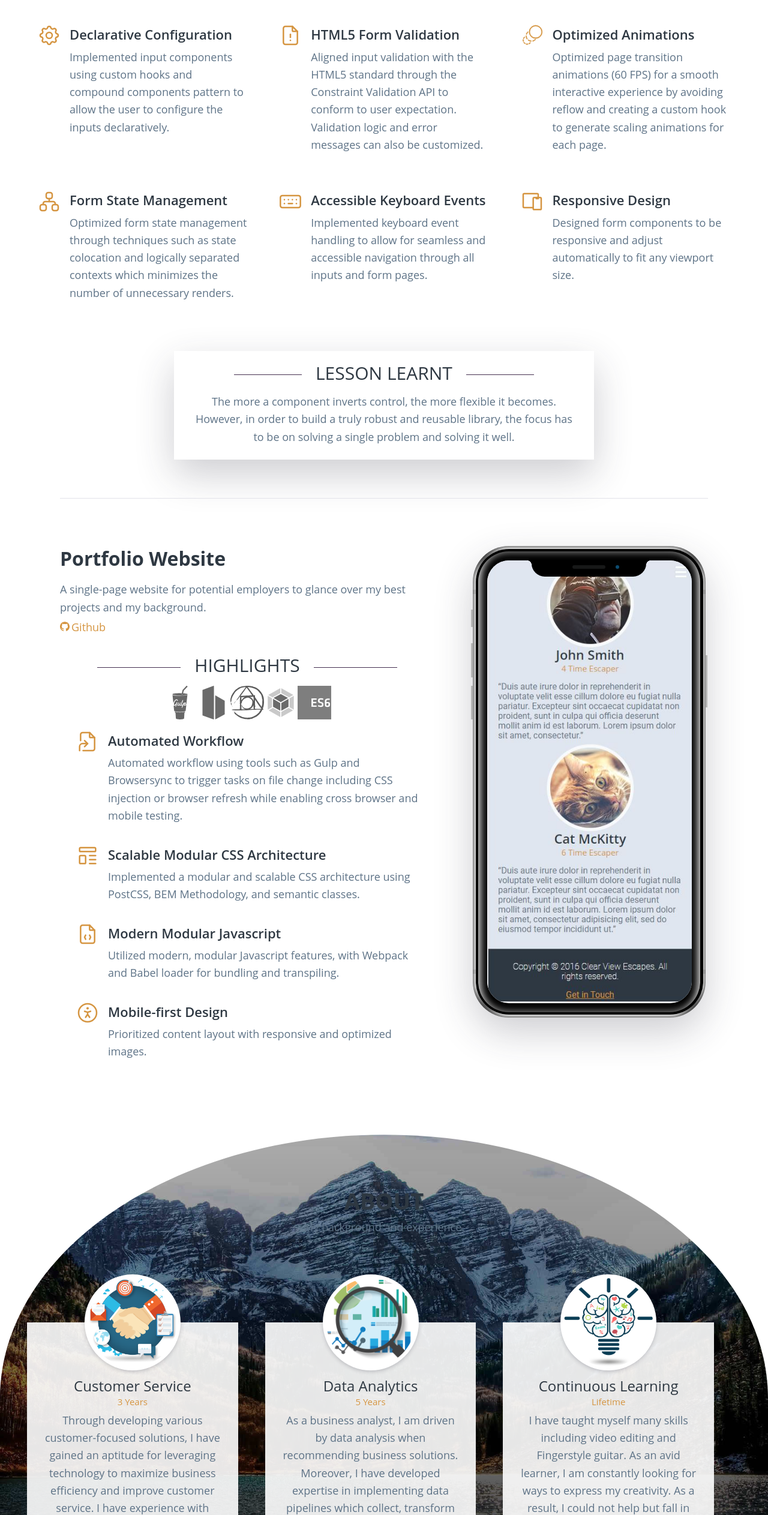
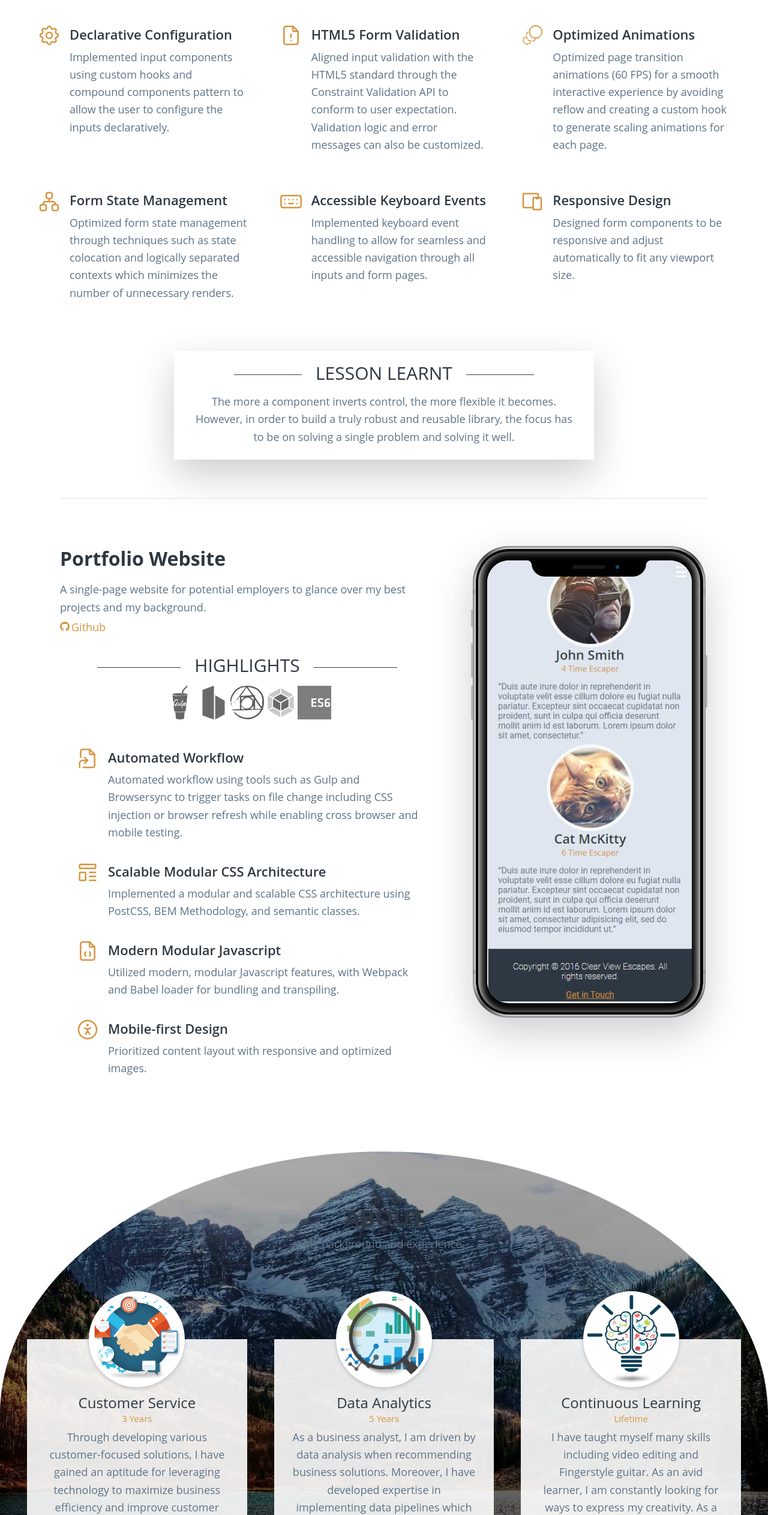
Before and after one commit to z2lai/portfolio-website, a plain HTML site: page index.html in a window 1280 px wide. Shown: the part 1664-4189 px from the top of the page at 60% size. Drawn offline with Linux system fonts and the light colour scheme; animation ran at ten frames a second.

Commit message:
refactored l-flex-row with About section

```diff
--- a/assets/styles/modules/_l-flex-row.css
+++ b/assets/styles/modules/_l-flex-row.css
@@ -12,44 +12,48 @@
     align-items: center;
   }
 
-  &--wrap-until-small {
-    justify-content: center;
-    @mixin atSmall {
+  &--nowrap-after-medium {
+    @mixin atMedium {
       flex-flow: row nowrap;
-      justify-content: flex-start;
     }
   }
 
-  &--gutters {
+  &--gutters-after-medium > * + * {
     @mixin atMedium {
-      margin-right: -45px;
+      margin-left: 45px;
     }
   }
 
-  &--gutters > * {
+  &__item {
+    margin-top: 1.75rem;
     flex: 1 1 100%;
-    @mixin atMedium {
-      flex: 1 1 33.3%;
-      padding-right: 45px;
-    }
   }
 
-  &__item--4 {
-    margin-top: 1.75rem;
-    flex: 0 0 100%;
-    @mixin atSmall {
-      flex: 0 0 50%;
-    }
-    @mixin atLarge {
-      flex: 0 0 33.3%;
-    }
+  &__item--margin-top-none {
+    margin-top: 0;
   }
 
-  &__item--full {
-    margin-top: 2rem;
-    flex: 1 1 100%;
+  &__item--margin-top-none-after-small {
     @mixin atSmall {
       margin-top: 0;
     }
   }
+
+  &__item--size-6-after-small {
+    @mixin atSmall {
+      flex-basis: 50%;
+    }
+  }
+
+  &__item--size-4-after-medium {
+    @mixin atLarge {
+      flex-basis: 33.3%;
+    }
+  }
+
+  &__item--size-4-after-large {
+    @mixin atLarge {
+      flex-basis: 33.3%;
+    }
+  }
 }
--- a/assets/styles/modules/_l-split-column.css
+++ b/assets/styles/modules/_l-split-column.css
@@ -2,21 +2,35 @@
   position: relative;
   display: flex;
   max-width: 1080px;
-  flex-direction: row;
-  flex-wrap: wrap;
+  flex-flow: row wrap;
   justify-content: center;
   @mixin atSmall {
     flex-wrap: nowrap;
-    justify-content: flex-start;
   }
 
   &--align-center {
     align-items: center;
   }
 
-  &--center-after-small {
+  &--flex-start-after-small {
     @mixin atSmall {
-      justify-content: center;
+      justify-content: flex-start;
+    }
+  }
+
+  &--gutters-after-small > * + * {
+    margin-top: 1.5rem;
+    @mixin atSmall {
+      margin-left: 64px;
+      margin-top: 0rem;
+    }
+  }
+
+  &--gutters-after-medium > * + * {
+    margin-top: 1.5rem;
+    @mixin atMedium {
+      margin-left: 64px;
+      margin-top: 0rem;
     }
   }
 
@@ -64,20 +78,4 @@
     width: 100%;
     height: auto;
   }
-
-  &--gutters-after-small > div + div {
-    margin-top: 1.5rem;
-    @mixin atSmall {
-      margin-left: 64px;
-      margin-top: 0rem;
-    }
-  }
-
-  &--gutters-after-medium > div + div {
-    margin-top: 1.5rem;
-    @mixin atMedium {
-      margin-left: 64px;
-      margin-top: 0rem;
-    }
-  }
 }
--- a/assets/styles/modules/_testimonial.css
+++ b/assets/styles/modules/_testimonial.css
@@ -1,6 +1,5 @@
 .testimonial {
   position: relative;
-  height: 100%;
   padding: 80px 18px 120px 18px;
   text-align: center;
   /* background-color: $lightBlue; */
--- a/index.html
+++ b/index.html
@@ -57,7 +57,8 @@
       </header>
 
       <article class="subsection">
-        <header class="l-split-column l-split-column--align-center l-split-column--gutters-after-small subsection">
+        <header
+          class="l-split-column l-split-column--align-center l-split-column--flex-start-after-small l-split-column--gutters-after-small subsection">
           <div
             class="l-split-column__column l-split-column__column--small-after-small l-split-column__column--medium-after-medium l-split-column__column--flex-none-after-small">
             <h3 class="subsection-title subsection-title--grey">
@@ -81,7 +82,8 @@
             </a>
           </div>
 
-          <div class="l-split-column__column l-split-column__column--large l-split-column__column--flex-none-after-small">
+          <div
+            class="l-split-column__column l-split-column__column--large l-split-column__column--flex-none-after-small">
             <img src="assets/images/react-multi-step-form.jpg" alt="React Multi-step Form Library Example App"
               class="frame frame--content-image">
           </div>
@@ -109,7 +111,8 @@
             </li>
           </ul>
           <div id="p1-tech-features" class="l-flex-row">
-            <div class="feature l-flex-row__item l-flex-row__item--4 js-feature js-feature--react">
+            <div
+              class="feature l-flex-row__item l-flex-row__item--size-6-after-small l-flex-row__item--size-4-after-large js-feature js-feature--react">
               <div class="feature__text">
                 <svg class="feature__icon">
                   <use xlink:href="assets/icons/symbol-defs.svg#icon-cog"></use>
@@ -122,7 +125,8 @@
               </div>
             </div>
 
-            <div class="l-flex-row__item l-flex-row__item--4 feature js-feature js-feature--html5">
+            <div
+              class="l-flex-row__item l-flex-row__item--size-6-after-small l-flex-row__item--size-4-after-large feature js-feature js-feature--html5">
               <div class="feature__text">
                 <svg class="feature__icon">
                   <use xlink:href="assets/icons/symbol-defs.svg#icon-file-alert"></use>
@@ -135,7 +139,8 @@
               </div>
             </div>
 
-            <div class="l-flex-row__item l-flex-row__item--4 feature js-feature js-feature--css3">
+            <div
+              class="l-flex-row__item l-flex-row__item--size-6-after-small l-flex-row__item--size-4-after-large feature js-feature js-feature--css3">
               <div class="feature__text">
                 <svg class="feature__icon">
                   <use xlink:href="assets/icons/symbol-defs.svg#icon-animation"></use>
@@ -149,7 +154,8 @@
               </div>
             </div>
 
-            <div class="l-flex-row__item l-flex-row__item--4 feature js-feature js-feature--react">
+            <div
+              class="l-flex-row__item l-flex-row__item--size-6-after-small l-flex-row__item--size-4-after-large feature js-feature js-feature--react">
               <div class="feature__text">
                 <svg class="feature__icon">
                   <use xlink:href="assets/icons/symbol-defs.svg#icon-site-map"></use>
@@ -162,7 +168,8 @@
               </div>
             </div>
 
-            <div class="l-flex-row__item l-flex-row__item--4 feature js-feature js-feature--html5">
+            <div
+              class="l-flex-row__item l-flex-row__item--size-6-after-small l-flex-row__item--size-4-after-large feature js-feature js-feature--html5">
               <div class="feature__text">
                 <svg class="feature__icon">
                   <use xlink:href="assets/icons/symbol-defs.svg#icon-keyboard"></use>
@@ -175,7 +182,8 @@
               </div>
             </div>
 
-            <div class="l-flex-row__item l-flex-row__item--4 feature js-feature js-feature--css3">
+            <div
+              class="l-flex-row__item l-flex-row__item--size-6-after-small l-flex-row__item--size-4-after-large feature js-feature js-feature--css3">
               <div class="feature__text">
                 <svg class="feature__icon">
                   <use xlink:href="assets/icons/symbol-defs.svg#icon-devices"></use>
@@ -189,8 +197,7 @@
           </div>
         </section>
 
-        <section
-          class="subsection subsection--extra-narrow generic-content-container--center">
+        <section class="subsection subsection--extra-narrow generic-content-container--center">
           <div class="frame frame--content-text">
             <h4 class="subsection-subtitle subsection-subtitle--inline subsection-subtitle--grey">
               Lesson Learnt
@@ -205,9 +212,9 @@
 
       </article>
 
-      <article class="l-split-column l-split-column--center-after-small l-split-column--gutters-after-medium subsection subsection--narrow subsection--divider subsection--last">
-        <div
-          class="l-split-column__column l-split-column__column--extra-large-after-medium">
+      <article
+        class="l-split-column l-split-column--gutters-after-medium subsection subsection--narrow subsection--divider subsection--last">
+        <div class="l-split-column__column l-split-column__column--extra-large-after-medium">
           <header class="">
             <h3 class="subsection-title subsection-title--grey">
               Portfolio Website
@@ -255,7 +262,7 @@
 
             <div id="p2-tech-features" class="l-flex-row">
               <div
-                class="l-flex-row__item l-flex-row__item--full feature js-feature js-feature--gulp js-feature--browsersync">
+                class="l-flex-row__item feature js-feature js-feature--gulp js-feature--browsersync">
                 <div class="feature__text">
                   <svg class="feature__icon">
                     <use xlink:href="assets/icons/symbol-defs.svg#icon-file-symlink"></use>
@@ -268,7 +275,8 @@
                   </p>
                 </div>
               </div>
-              <div class="l-flex-row__item l-flex-row__item--full feature js-feature js-feature--postcss">
+              <div
+                class="l-flex-row__item l-flex-row__item--margin-top-none-after-small feature js-feature js-feature--postcss">
                 <div class="feature__text">
                   <svg class="feature__icon">
                     <use xlink:href="assets/icons/symbol-defs.svg#icon-template"></use>
@@ -281,7 +289,7 @@
                 </div>
               </div>
               <div
-                class="l-flex-row__item l-flex-row__item--full feature js-feature js-feature--webpack js-feature--es6">
+                class="l-flex-row__item l-flex-row__item--margin-top-none-after-small feature js-feature js-feature--webpack js-feature--es6">
                 <div class="feature__text">
                   <svg class="feature__icon">
                     <use xlink:href="assets/icons/symbol-defs.svg#icon-file-code"></use>
@@ -293,7 +301,7 @@
                   </p>
                 </div>
               </div>
-              <div class="l-flex-row__item l-flex-row__item--full feature js-feature">
+              <div class="l-flex-row__item l-flex-row__item--margin-top-none-after-small feature js-feature">
                 <div class="feature__text">
                   <svg class="feature__icon">
                     <use xlink:href="assets/icons/symbol-defs.svg#icon-accessible"></use>
@@ -343,9 +351,8 @@
       </header>
 
       <section
-        class="subsection subsection--about l-flex-row l-flex-row--gutters generic-content-container--center">
-        <div>
-          <article class="testimonial">
+        class="subsection subsection--about l-flex-row l-flex-row--nowrap-after-medium l-flex-row--gutters-after-medium generic-content-container--center">
+        <article class="testimonial l-flex-row__item l-flex-row__item--margin-top-none l-flex-row__item--size-4-after-medium">
           <div class="testimonial__profile-picture">
             <img src="assets/images/customer-relationship-badge.png">
           </div>
@@ -356,9 +363,7 @@
             and implementing end-to-end solutions using Oracle software such as Service Cloud, Customer Portal,
             Knowledge Advanced, and Integration Cloud.</p>
         </article>
-        </div>
-        <div>
-          <article class="testimonial">
+        <article class="testimonial l-flex-row__item l-flex-row__item--margin-top-none l-flex-row__item--size-4-after-medium">
           <div class="testimonial__profile-picture">
             <img src="assets/images/data-analytics.png">
           </div>
@@ -368,9 +373,7 @@
             have developed expertise in implementing data pipelines which collect, transform and visualize data to
             reveal actionable insights.</p>
         </article>
-        </div>
-        <div>
-          <article class="testimonial testimonial--last">
+        <article class="testimonial testimonial--last l-flex-row__item l-flex-row__item--margin-top-none l-flex-row__item--size-4-after-medium">
           <div class="testimonial__profile-picture">
             <img src="assets/images/idea-brain.png" height="100%">
           </div>
@@ -382,7 +385,6 @@
             creating
             solutions to problems through programming.</p>
         </article>
-        </div>
       </section>
 
     </section>
--- a/temp/styles/styles.css
+++ b/temp/styles/styles.css
@@ -1215,84 +1215,62 @@ ul {
             align-items: center;
   }
 
-.l-flex-row--wrap-until-small {
-    -webkit-box-pack: center;
-        -ms-flex-pack: center;
-            justify-content: center;
-  }
-
-@media (min-width: 768px) {
-
-.l-flex-row--wrap-until-small {
+@media (min-width: 1024px) {
+
+.l-flex-row--nowrap-after-medium {
       -webkit-box-orient: horizontal;
       -webkit-box-direction: normal;
           -ms-flex-flow: row nowrap;
-              flex-flow: row nowrap;
-      -webkit-box-pack: start;
-          -ms-flex-pack: start;
-              justify-content: flex-start
+              flex-flow: row nowrap
   }
     }
 
 @media (min-width: 1024px) {
 
-.l-flex-row--gutters {
-      margin-right: -45px
-  }
-    }
-
-.l-flex-row--gutters > * {
+.l-flex-row--gutters-after-medium > * + * {
+      margin-left: 45px
+  }
+    }
+
+.l-flex-row__item {
+    margin-top: 1.75rem;
     -webkit-box-flex: 1;
         -ms-flex: 1 1 100%;
             flex: 1 1 100%;
   }
 
-@media (min-width: 1024px) {
-
-.l-flex-row--gutters > * {
-      -webkit-box-flex: 1;
-          -ms-flex: 1 1 33.3%;
-              flex: 1 1 33.3%;
-      padding-right: 45px
-  }
-    }
-
-.l-flex-row__item--4 {
-    margin-top: 1.75rem;
-    -webkit-box-flex: 0;
-        -ms-flex: 0 0 100%;
-            flex: 0 0 100%;
-  }
-
-@media (min-width: 768px) {
-
-.l-flex-row__item--4 {
-      -webkit-box-flex: 0;
-          -ms-flex: 0 0 50%;
-              flex: 0 0 50%
+.l-flex-row__item--margin-top-none {
+    margin-top: 0;
+  }
+
+@media (min-width: 768px) {
+
+.l-flex-row__item--margin-top-none-after-small {
+      margin-top: 0
+  }
+    }
+
+@media (min-width: 768px) {
+
+.l-flex-row__item--size-6-after-small {
+      -ms-flex-preferred-size: 50%;
+          flex-basis: 50%
   }
     }
 
 @media (min-width: 1200px) {
 
-.l-flex-row__item--4 {
-      -webkit-box-flex: 0;
-          -ms-flex: 0 0 33.3%;
-              flex: 0 0 33.3%
-  }
-    }
-
-.l-flex-row__item--full {
-    margin-top: 2rem;
-    -webkit-box-flex: 1;
-        -ms-flex: 1 1 100%;
-            flex: 1 1 100%;
-  }
-
-@media (min-width: 768px) {
-
-.l-flex-row__item--full {
-      margin-top: 0
+.l-flex-row__item--size-4-after-medium {
+      -ms-flex-preferred-size: 33.3%;
+          flex-basis: 33.3%
+  }
+    }
+
+@media (min-width: 1200px) {
+
+.l-flex-row__item--size-4-after-large {
+      -ms-flex-preferred-size: 33.3%;
+          flex-basis: 33.3%
   }
     }
 
@@ -1318,10 +1296,8 @@ ul {
   max-width: 1080px;
   -webkit-box-orient: horizontal;
   -webkit-box-direction: normal;
-      -ms-flex-direction: row;
-          flex-direction: row;
-  -ms-flex-wrap: wrap;
-      flex-wrap: wrap;
+      -ms-flex-flow: row wrap;
+          flex-flow: row wrap;
   -webkit-box-pack: center;
       -ms-flex-pack: center;
           justify-content: center;
@@ -1331,10 +1307,7 @@ ul {
 
 .l-split-column {
     -ms-flex-wrap: nowrap;
-        flex-wrap: nowrap;
-    -webkit-box-pack: start;
-        -ms-flex-pack: start;
-            justify-content: flex-start
+        flex-wrap: nowrap
 }
     }
 
@@ -1346,10 +1319,34 @@ ul {
 
 @media (min-width: 768px) {
 
-.l-split-column--center-after-small {
-      -webkit-box-pack: center;
-          -ms-flex-pack: center;
-              justify-content: center
+.l-split-column--flex-start-after-small {
+      -webkit-box-pack: start;
+          -ms-flex-pack: start;
+              justify-content: flex-start
+  }
+    }
+
+.l-split-column--gutters-after-small > * + * {
+    margin-top: 1.5rem;
+  }
+
+@media (min-width: 768px) {
+
+.l-split-column--gutters-after-small > * + * {
+      margin-left: 64px;
+      margin-top: 0rem
+  }
+    }
+
+.l-split-column--gutters-after-medium > * + * {
+    margin-top: 1.5rem;
+  }
+
+@media (min-width: 1024px) {
+
+.l-split-column--gutters-after-medium > * + * {
+      margin-left: 64px;
+      margin-top: 0rem
   }
     }
 
@@ -1409,30 +1406,6 @@ ul {
     width: 100%;
     height: auto;
   }
-
-.l-split-column--gutters-after-small > div + div {
-    margin-top: 1.5rem;
-  }
-
-@media (min-width: 768px) {
-
-.l-split-column--gutters-after-small > div + div {
-      margin-left: 64px;
-      margin-top: 0rem
-  }
-    }
-
-.l-split-column--gutters-after-medium > div + div {
-    margin-top: 1.5rem;
-  }
-
-@media (min-width: 1024px) {
-
-.l-split-column--gutters-after-medium > div + div {
-      margin-left: 64px;
-      margin-top: 0rem
-  }
-    }
 
 .generic-content-container--center {
     text-align: center;
@@ -1745,7 +1718,6 @@ ul {
 
 .testimonial {
   position: relative;
-  height: 100%;
   padding: 80px 18px 120px 18px;
   text-align: center;
 }
```
Lines whose indentation alone changed are shown as unchanged.
